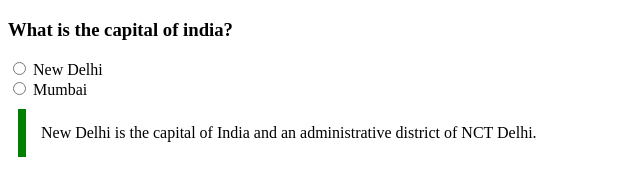
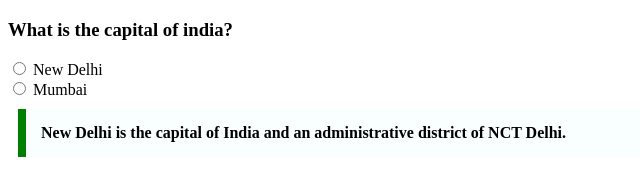
Before and after one commit to acciojob/trivia-Dhananjay-Chaudhary, a website: page main.html in a window 1280 px wide. Shown: the whole page, without its empty margins (0-640 px from the left). Drawn offline with Linux system fonts and the light colour scheme.

Commit message:
created a submission

```diff
--- a/styles.css
+++ b/styles.css
@@ -3,6 +3,6 @@
 	margin: 10px;
 	padding: 15px;
 	border-left: 8px solid green;
-	background-color:#fff;
-
+	background-color:#f8fffe;
+	font-weight:bold;
 }
```
